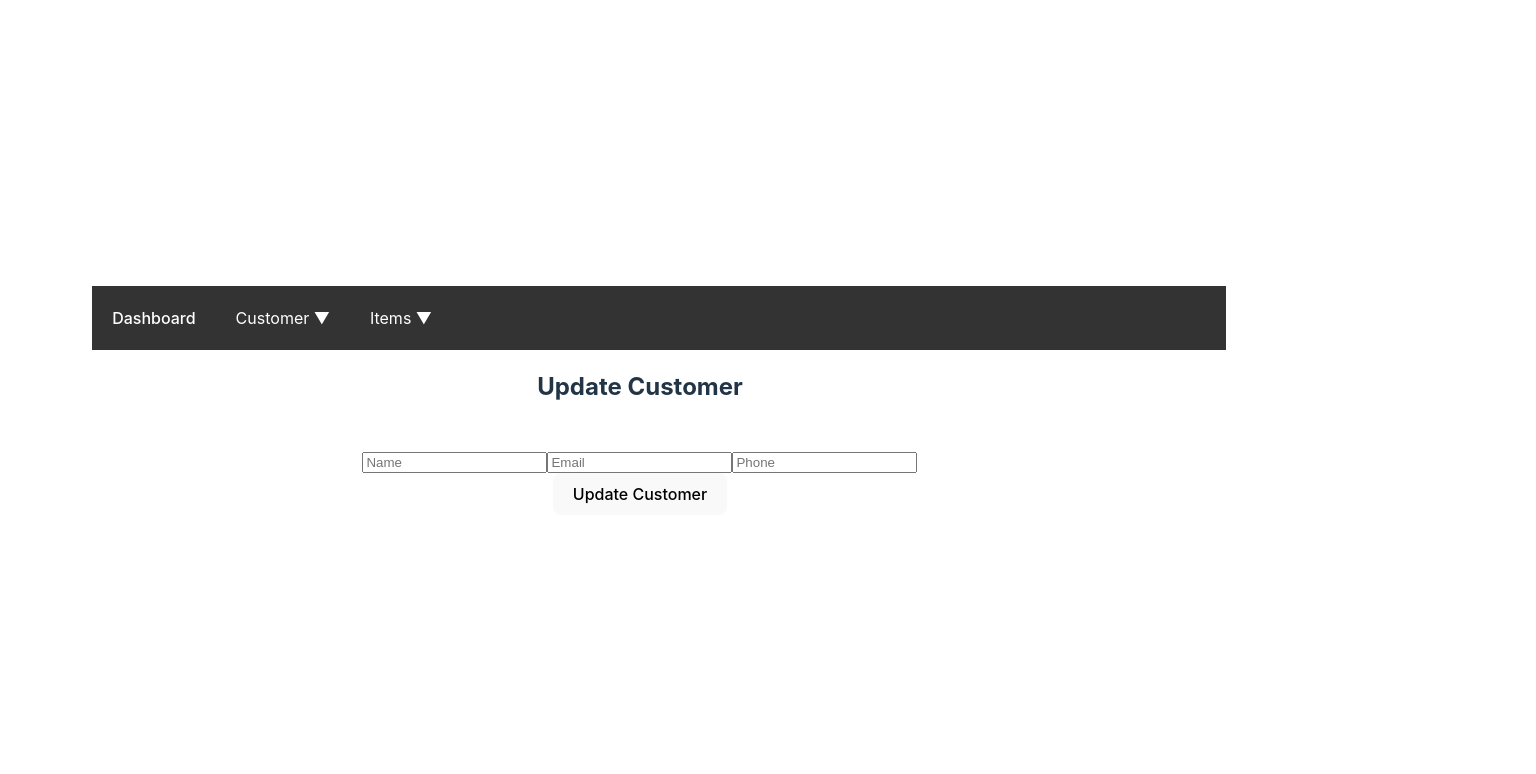
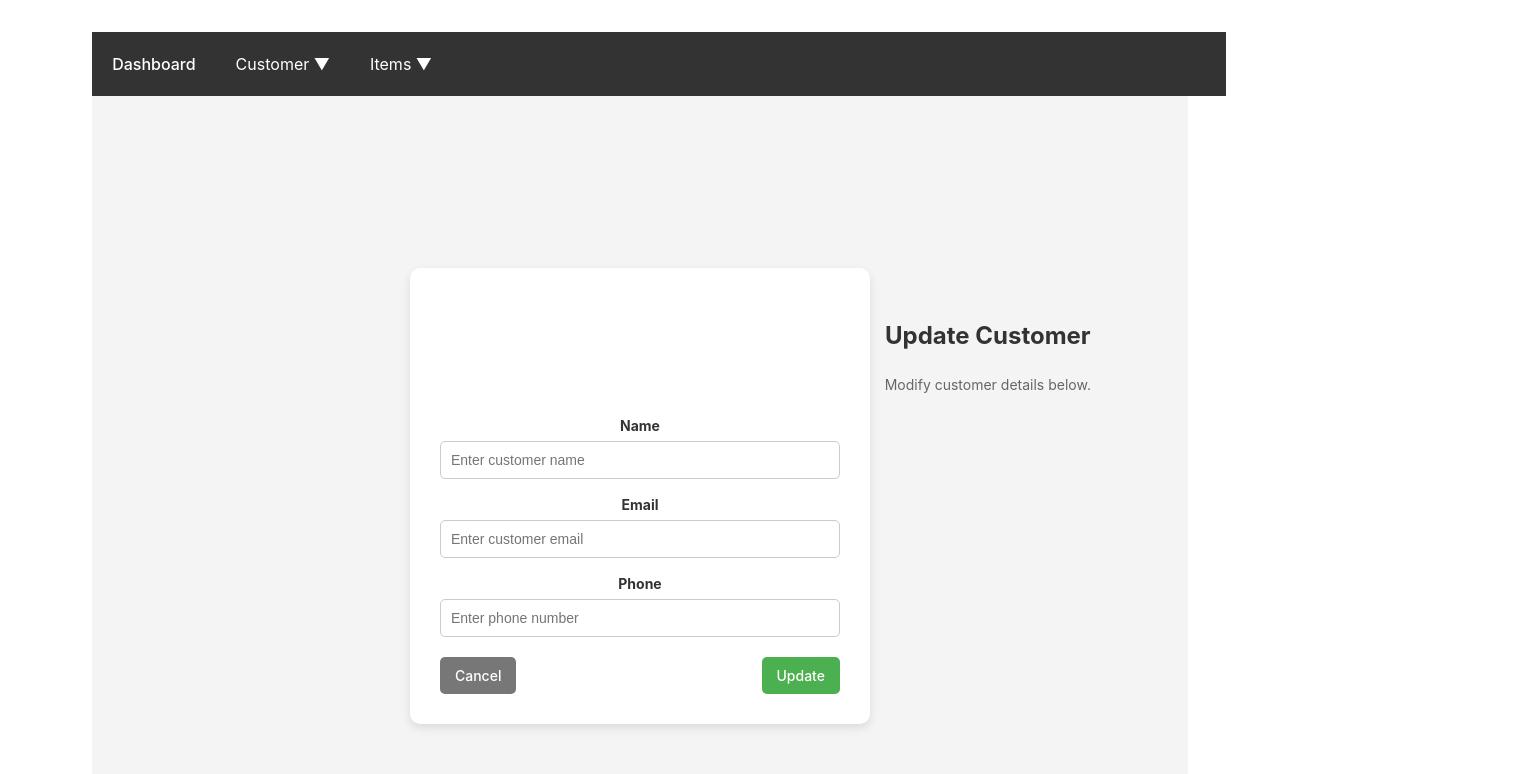
Before and after one commit to Veshon/React-Course-work-frontend-, a React (Vite) app: page /update in a window 1280 px wide. Shown: the top 774 px of the page, 1536 px wide, since content can reach past the window. Built offline with nearby package versions, Linux system fonts and the light colour scheme.

Commit message:
UI Customer form

```diff
--- /dev/null
+++ b/src/assets/deleteCustomer.css
@@ -0,0 +1,130 @@
+/* Container */
+.container {
+    display: flex;
+    justify-content: center;
+    align-items: center;
+    height: 100vh;
+    background-color: #f4f4f4;
+}
+
+/* Form Card */
+.form-card {
+    background: white;
+    padding: 30px;
+    border-radius: 10px;
+    box-shadow: 0px 4px 10px rgba(0, 0, 0, 0.1);
+    width: 100%;
+    max-width: 400px;
+}
+
+/* Header */
+.form-header {
+    text-align: center;
+    margin-bottom: 20px;
+}
+
+.form-header h2 {
+    font-size: 24px;
+    color: #333;
+}
+
+.form-header p {
+    color: #666;
+    font-size: 14px;
+}
+
+/* Form Fields */
+.form-group {
+    display: flex;
+    flex-direction: column;
+    margin-bottom: 15px;
+}
+
+.form-group label {
+    font-size: 14px;
+    font-weight: bold;
+    color: #333;
+    margin-bottom: 5px;
+}
+
+.form-group input {
+    padding: 10px;
+    border: 1px solid #ccc;
+    border-radius: 5px;
+    font-size: 14px;
+}
+
+.form-group input:focus {
+    outline: none;
+    border-color: #ff4d4d;
+    box-shadow: 0 0 5px rgba(255, 77, 77, 0.3);
+}
+
+/* Buttons */
+.button-group {
+    display: flex;
+    justify-content: space-between;
+    margin-top: 20px;
+}
+
+.cancel-btn, .delete-btn {
+    padding: 10px 15px;
+    border: none;
+    border-radius: 5px;
+    font-size: 14px;
+    cursor: pointer;
+    transition: 0.3s;
+}
+
+.cancel-btn {
+    background: #777;
+    color: white;
+}
+
+.cancel-btn:hover {
+    background: #555;
+}
+
+.delete-btn {
+    background: #ff4d4d;
+    color: white;
+}
+
+.delete-btn:hover {
+    background: #d32f2f;
+}
+
+/* Modal Styles */
+.modal-overlay {
+    position: fixed;
+    top: 0;
+    left: 0;
+    width: 100%;
+    height: 100%;
+    background: rgba(0, 0, 0, 0.5);
+    display: flex;
+    justify-content: center;
+    align-items: center;
+}
+
+.modal {
+    background: white;
+    padding: 25px;
+    border-radius: 10px;
+    text-align: center;
+    width: 90%;
+    max-width: 350px;
+    box-shadow: 0px 4px 10px rgba(0, 0, 0, 0.2);
+}
+
+.modal h3 {
+    font-size: 20px;
+    color: #333;
+    margin-bottom: 10px;
+}
+
+.modal p {
+    font-size: 14px;
+    color: #666;
+    margin-bottom: 15px;
+}
--- /dev/null
+++ b/src/assets/uodateCustomer.css
@@ -0,0 +1,130 @@
+/* Container */
+.container {
+    display: flex;
+    justify-content: center;
+    align-items: center;
+    height: 100vh;
+    background-color: #f4f4f4;
+}
+
+/* Form Card */
+.form-card {
+    background: white;
+    padding: 30px;
+    border-radius: 10px;
+    box-shadow: 0px 4px 10px rgba(0, 0, 0, 0.1);
+    width: 100%;
+    max-width: 400px;
+}
+
+/* Header */
+.form-header {
+    text-align: center;
+    margin-bottom: 20px;
+}
+
+.form-header h2 {
+    font-size: 24px;
+    color: #333;
+}
+
+.form-header p {
+    color: #666;
+    font-size: 14px;
+}
+
+/* Form Fields */
+.form-group {
+    display: flex;
+    flex-direction: column;
+    margin-bottom: 15px;
+}
+
+.form-group label {
+    font-size: 14px;
+    font-weight: bold;
+    color: #333;
+    margin-bottom: 5px;
+}
+
+.form-group input {
+    padding: 10px;
+    border: 1px solid #ccc;
+    border-radius: 5px;
+    font-size: 14px;
+}
+
+.form-group input:focus {
+    outline: none;
+    border-color: #4CAF50;
+    box-shadow: 0 0 5px rgba(76, 175, 80, 0.3);
+}
+
+/* Buttons */
+.button-group {
+    display: flex;
+    justify-content: space-between;
+    margin-top: 20px;
+}
+
+.cancel-btn, .update-btn {
+    padding: 10px 15px;
+    border: none;
+    border-radius: 5px;
+    font-size: 14px;
+    cursor: pointer;
+    transition: 0.3s;
+}
+
+.cancel-btn {
+    background: #777;
+    color: white;
+}
+
+.cancel-btn:hover {
+    background: #555;
+}
+
+.update-btn {
+    background: #4CAF50;
+    color: white;
+}
+
+.update-btn:hover {
+    background: #388E3C;
+}
+
+/* Modal Styles */
+.modal-overlay {
+    position: fixed;
+    top: 0;
+    left: 0;
+    width: 100%;
+    height: 100%;
+    background: rgba(0, 0, 0, 0.5);
+    display: flex;
+    justify-content: center;
+    align-items: center;
+}
+
+.modal {
+    background: white;
+    padding: 25px;
+    border-radius: 10px;
+    text-align: center;
+    width: 90%;
+    max-width: 350px;
+    box-shadow: 0px 4px 10px rgba(0, 0, 0, 0.2);
+}
+
+.modal h3 {
+    font-size: 20px;
+    color: #333;
+    margin-bottom: 10px;
+}
+
+.modal p {
+    font-size: 14px;
+    color: #666;
+    margin-bottom: 15px;
+}
--- a/src/pages/DeleteCustomer.tsx
+++ b/src/pages/DeleteCustomer.tsx
@@ -1,30 +1,60 @@
-import {useNavigate} from "react-router";
-import { useState} from "react";
-import {AppDispatch} from "../store/store.tsx";
-import {Modal} from "../components/Modal";
-import {useDispatch} from "react-redux";
-import {deleteCustomer} from "../reducers/CustomerReducer.ts";
+import { useNavigate } from "react-router-dom";
+import { useState } from "react";
+import { AppDispatch } from "../store/store.tsx";
+import { useDispatch } from "react-redux";
+import { deleteCustomer } from "../reducers/CustomerReducer.ts";
+import "../assets/deleteCustomer.css"; // Import CSS for styling
 
 export function DeleteCustomer() {
-
     const navigate = useNavigate();
     const dispatch = useDispatch<AppDispatch>();
 
-    // const [name,setName] = useState("");
-    const [email,setEmail] = useState("");
-    // const [phone,setPhone] = useState("");
+    const [email, setEmail] = useState("");
+    const [showModal, setShowModal] = useState(false);
 
-
-    function handleSubmit() {
+    function handleDelete() {
         dispatch(deleteCustomer(email));
-        navigate('/');
+        setShowModal(false);
+        navigate("/");
     }
 
     return (
-        <>
-            <header><h2>Delete Customer</h2></header>
-            <br/>
-            <Modal handleSubmit={handleSubmit}  isDelete={true} setEmail={setEmail}>Delete Customer</Modal>
-        </>
+        <div className="container">
+            <div className="form-card">
+                <header className="form-header">
+                    <h2>Delete Customer</h2>
+                    <p>Enter the email of the customer to delete.</p>
+                </header>
+
+                <div className="form-group">
+                    <label htmlFor="email">Email</label>
+                    <input
+                        id="email"
+                        type="email"
+                        value={email}
+                        onChange={(e) => setEmail(e.target.value)}
+                        placeholder="Enter customer email"
+                    />
+                </div>
+
+                <div className="button-group">
+                    <button className="cancel-btn" onClick={() => navigate("/")}>Cancel</button>
+                    <button className="delete-btn" onClick={() => setShowModal(true)}>Delete</button>
+                </div>
+            </div>
+
+            {showModal && (
+                <div className="modal-overlay">
+                    <div className="modal">
+                        <h3>Confirm Deletion</h3>
+                        <p>Are you sure you want to delete this customer?</p>
+                        <div className="button-group">
+                            <button className="cancel-btn" onClick={() => setShowModal(false)}>Cancel</button>
+                            <button className="delete-btn" onClick={handleDelete}>Delete</button>
+                        </div>
+                    </div>
+                </div>
+            )}
+        </div>
     );
 }
--- a/src/pages/UpdateCustomer.tsx
+++ b/src/pages/UpdateCustomer.tsx
@@ -1,31 +1,85 @@
-import {useNavigate} from "react-router";
-import {useState} from "react";
-import {AppDispatch} from "../store/store.tsx";
-import {Modal} from "../components/Modal";
-import {Customer} from "../models/Customer.ts";
-import {useDispatch} from "react-redux";
-import {updateCustomer} from "../reducers/CustomerReducer.ts";
+import { useNavigate } from "react-router-dom";
+import { useState } from "react";
+import { AppDispatch } from "../store/store.tsx";
+import { useDispatch } from "react-redux";
+import { updateCustomer } from "../reducers/CustomerReducer.ts";
+import "../assets/uodateCustomer.css"; // Import CSS for styling
 
 export function UpdateCustomer() {
-
     const navigate = useNavigate();
     const dispatch = useDispatch<AppDispatch>();
 
     const [name, setName] = useState("");
     const [email, setEmail] = useState("");
     const [phone, setPhone] = useState("");
+    const [showModal, setShowModal] = useState(false);
 
-    function handleSubmit() {
-        const updatedCustomer = new Customer(name, email, phone);
+    function handleUpdate() {
+        const updatedCustomer = { name, email, phone };
         dispatch(updateCustomer(updatedCustomer));
-        navigate('/');
+        setShowModal(false);
+        navigate("/");
     }
 
     return (
-        <>
-            <header><h2>Update Customer</h2></header>
-            <br/>
-            <Modal handleSubmit={handleSubmit} setName={setName} setEmail={setEmail} setPhone={setPhone}>Update Customer</Modal>
-        </>
+        <div className="container">
+            <div className="form-card">
+                <header className="form-header">
+                    <h2>Update Customer</h2>
+                    <p>Modify customer details below.</p>
+                </header>
+
+                <div className="form-group">
+                    <label htmlFor="name">Name</label>
+                    <input
+                        id="name"
+                        type="text"
+                        value={name}
+                        onChange={(e) => setName(e.target.value)}
+                        placeholder="Enter customer name"
+                    />
+                </div>
+
+                <div className="form-group">
+                    <label htmlFor="email">Email</label>
+                    <input
+                        id="email"
+                        type="email"
+                        value={email}
+                        onChange={(e) => setEmail(e.target.value)}
+                        placeholder="Enter customer email"
+                    />
+                </div>
+
+                <div className="form-group">
+                    <label htmlFor="phone">Phone</label>
+                    <input
+                        id="phone"
+                        type="text"
+                        value={phone}
+                        onChange={(e) => setPhone(e.target.value)}
+                        placeholder="Enter phone number"
+                    />
+                </div>
+
+                <div className="button-group">
+                    <button className="cancel-btn" onClick={() => navigate("/")}>Cancel</button>
+                    <button className="update-btn" onClick={() => setShowModal(true)}>Update</button>
+                </div>
+            </div>
+
+            {showModal && (
+                <div className="modal-overlay">
+                    <div className="modal">
+                        <h3>Confirm Update</h3>
+                        <p>Are you sure you want to update this customer?</p>
+                        <div className="button-group">
+                            <button className="cancel-btn" onClick={() => setShowModal(false)}>Cancel</button>
+                            <button className="update-btn" onClick={handleUpdate}>Update</button>
+                        </div>
+                    </div>
+                </div>
+            )}
+        </div>
     );
 }
```
